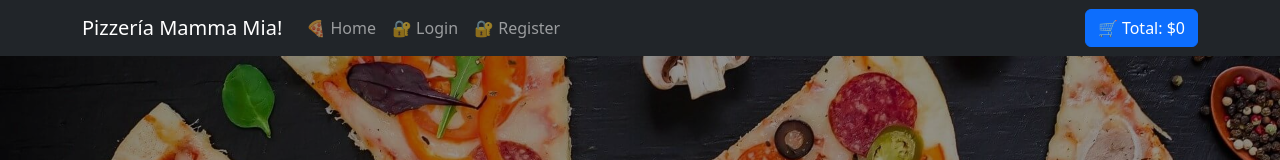
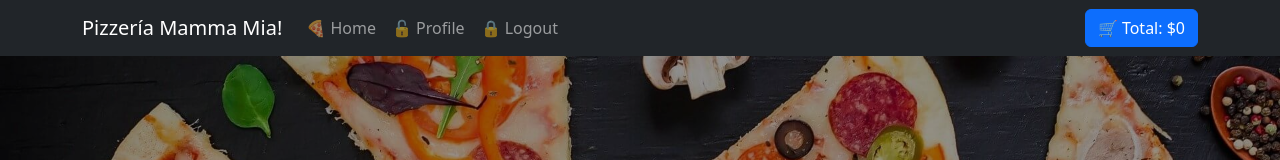
Before and after one commit to Molina92/pizzeria_MamaMiaV8, a React (Vite) app in the folder frontend/: page / in a window 1280 px wide. Shown: the top 160 px of the page. Built offline with nearby package versions, Linux system fonts and the light colour scheme; no server answers.

Commit message:
Implementación del UserContext en el Navbar.jsx para ejecutar la funcion de logout

```diff
--- a/frontend/src/Components/Navbar.jsx
+++ b/frontend/src/Components/Navbar.jsx
@@ -3,10 +3,12 @@ import { Link } from "react-router-dom";
 import FormatearMonto from "./FormatearMonto";
 import { useContext } from "react";
 import { CartContext } from "../Context/CartContext";
+import { UserContext } from "../Context/UserContext";
 
 export default function CustomNavbar() {
   const { total } = useContext(CartContext);
-  const token = false;
+  const { token, logout } = useContext(UserContext);
+
 
   return (
     <>
@@ -32,7 +34,7 @@ export default function CustomNavbar() {
                     </NavLink>
                   </NavItem>
                   <NavItem>
-                    <NavLink as={Link} to="/logout">
+                    <NavLink as={Link} to="/logout" onClick={logout}>
                       🔒 Logout
                     </NavLink>
                   </NavItem>
--- /dev/null
+++ b/frontend/src/Context/UserContext.jsx
@@ -0,0 +1,19 @@
+import { createContext, useState, useEffect } from "react";
+
+export const UserContext = createContext();
+
+const UserProvider = ({ children }) => {
+
+    const [token, setToken] = useState(true);
+    const logout = () => {
+        setToken(false);
+    };
+
+    return (
+        <UserContext.Provider value={{ token, logout }}>
+            {children}
+        </UserContext.Provider>
+    );
+};
+
+export default UserProvider;
--- a/frontend/src/main.jsx
+++ b/frontend/src/main.jsx
@@ -5,13 +5,16 @@ import App from "./App.jsx";
 import "./index.css";
 import CartProvider from "./Context/CartContext.jsx";
 import DataProvider from "./Context/DataContext.jsx";
+import UserProvider from "./Context/UserContext.jsx";
 
 createRoot(document.getElementById("root")).render(
   <StrictMode>
     <BrowserRouter>
       <DataProvider>
         <CartProvider>
+          <UserProvider>
           <App />
+          </UserProvider>
         </CartProvider>
       </DataProvider>
     </BrowserRouter>
```
